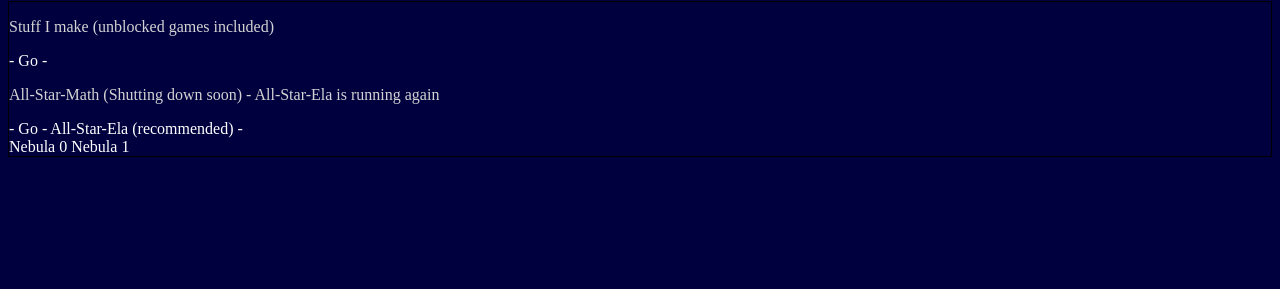
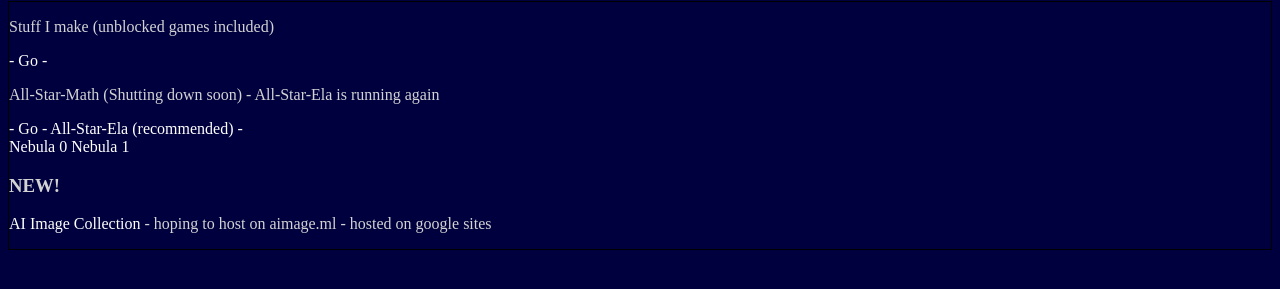
Before and after one commit to nicolasog13/home, a plain HTML site: page index.html in a window 1280 px wide. Shown: the part 127-416 px from the top of the page. Drawn offline with Linux system fonts and the light colour scheme.

Commit message:
Update index.html

```diff
--- a/index.html
+++ b/index.html
@@ -18,6 +18,9 @@
                <p>All-Star-Math (Shutting down soon) - All-Star-Ela is running again</p> <a href="http://all-star-math.ml">- Go -</a> <a href="http://all-star-ela.ml">All-Star-Ela (recommended) -</a><br>
                <a href="http://nebula.mrcoolyoutube.repl.co">Nebula 0</a>
                <a href="http://nebula-1.mrcoolyoutube.repl.co">Nebula 1</a>
+
+               <h3>NEW!</h3>
+               <p><a href="https://sites.google.com/aimage.ml">AI Image Collection</a> - hoping to host on aimage.ml - hosted on google sites</p>
           </div>
      </main>
 </body>
```
